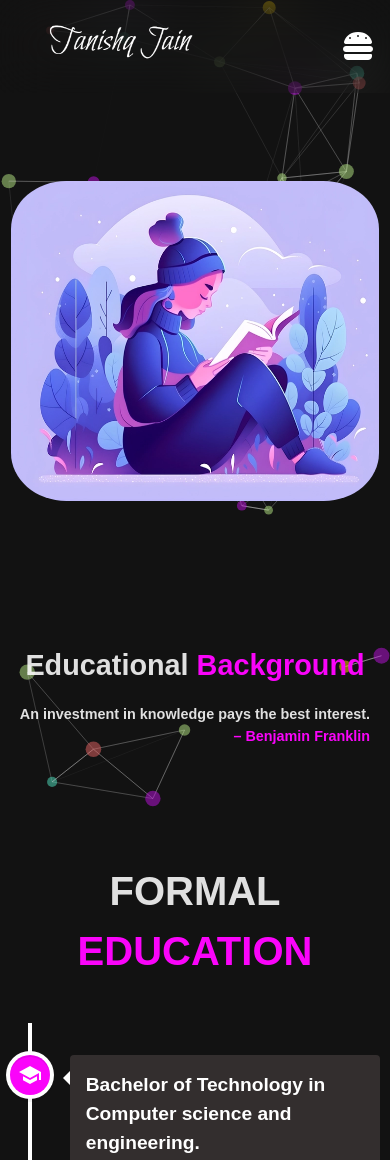
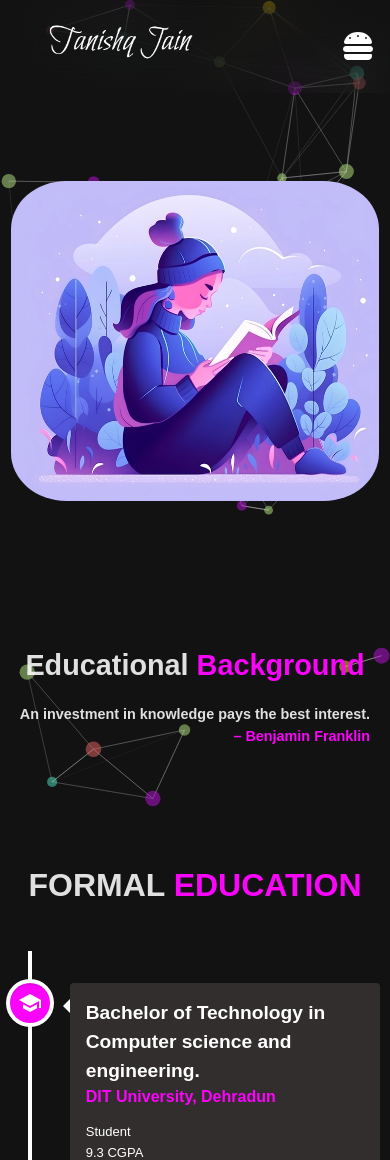
Before and after one commit to tanishqJain16/MyPortfolio, a React (Vite) app: page /education in a window 390 px wide. Shown: the top 1160 px of the page. Built offline with nearby package versions, Linux system fonts and the light colour scheme.

Commit message:
small heading in education

```diff
--- a/src/pages/Education/Education.css
+++ b/src/pages/Education/Education.css
@@ -124,6 +124,10 @@
     .education>.educationLanding>.educationLandingLeft>p {
         font-size: 0.9rem;
     }
+
+    .education>.educationHeading{
+        font-size: 2rem;
+    }
 }
 
 @media screen and (max-width:768px){
```
